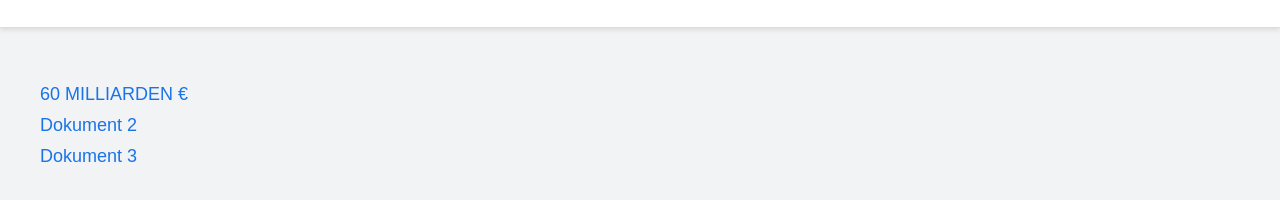
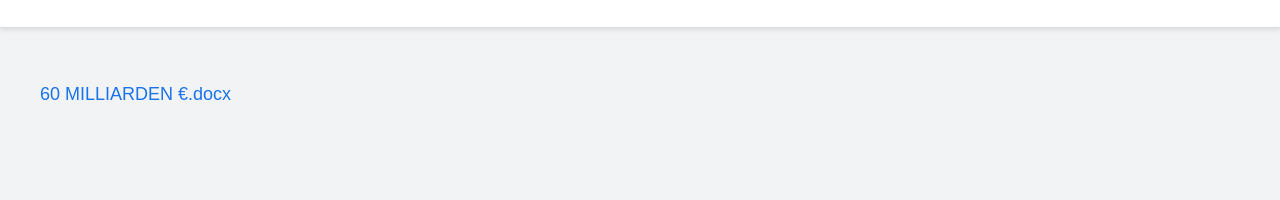
Before and after one commit to m0r1zz/der-informANTHONY, a plain HTML site: page index.html in a window 1280 px wide. Shown: the part 120-320 px from the top of the page. Drawn offline with Linux system fonts and the light colour scheme.

Commit message:
Update index.html

```diff
--- a/index.html
+++ b/index.html
@@ -72,14 +72,11 @@
     </header>
     <div class="container documents">
         <ul>
-            <li><a href="60%20MILLIARDEN%20%E2%82%AC.docx.docx" target="_blank">60 MILLIARDEN €</a></li>
-            <li><a href="dokument2.pdf" target="_blank">Dokument 2</a></li>
-            <li><a href="dokument3.pdf" target="_blank">Dokument 3</a></li>
-            <!-- Füge hier weitere Dokumente hinzu -->
+            <li><a href="60%20MILLIARDEN%20%E2%82%AC.docx" target="_blank">60 MILLIARDEN €.docx</a></li>
+            <!-- Weitere Links hier -->
         </ul>
     </div>
     <script>
-        // Beispielhafte Suchfunktionalität (keine echte Suche)
         document.getElementById('search').addEventListener('input', function() {
             var searchValue = this.value.toLowerCase();
             var links = document.querySelectorAll('.documents li');
```
